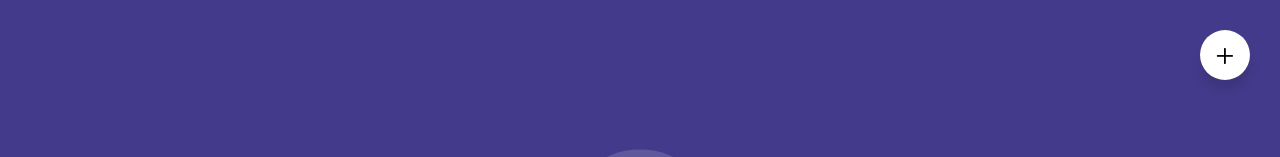
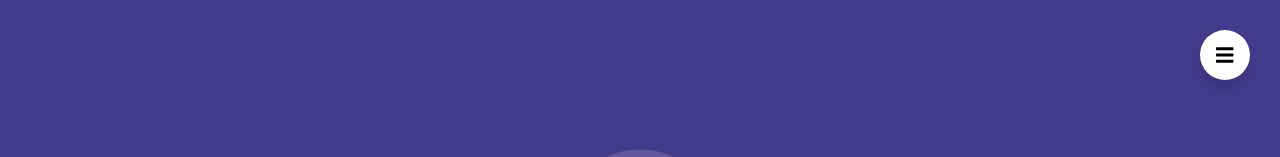
Before and after one commit to DheerajMahra/portfolio, a React (Create React App) app: page / in a window 1280 px wide. Shown: the top 157 px of the page. Built offline with nearby package versions, Linux system fonts and the light colour scheme; some icons are missing.

Commit message:
updated toggler icon

```diff
--- a/src/components/navigation/toggler/Toggler.css
+++ b/src/components/navigation/toggler/Toggler.css
@@ -24,7 +24,7 @@
 }
 
 .Navigation__checkbox:checked ~ .Navigation__toggler {
-    transform: rotate(135deg);
+    transform: rotate(180deg);
 }
 
 .Navigation__checkbox:checked ~ .Navigation__background {
@@ -36,3 +36,7 @@
     visibility: visible;
     width: 100%;
 }
+
+.Navigation__icon{
+    font-size: 2rem;
+}
--- a/src/components/navigation/toggler/Toggler.jsx
+++ b/src/components/navigation/toggler/Toggler.jsx
@@ -1,11 +1,15 @@
 import React from 'react'
 import './Toggler.css'
+import { FontAwesomeIcon } from '@fortawesome/react-fontawesome';
+import { faExternalLinkAlt, faGripLines, faBars } from '@fortawesome/free-solid-svg-icons'
 
 const Toggler = () => {
     return (
         <>
         <input className="Navigation__checkbox" type="checkbox" id="nav-toggler" />
-        <label className="Navigation__toggler" htmlFor="nav-toggler">+</label>
+        <label className="Navigation__toggler" htmlFor="nav-toggler">
+            <FontAwesomeIcon className="Navigation__icon" icon={faBars} />
+        </label>
         </>
     )
 }
--- a/src/index.css
+++ b/src/index.css
@@ -36,6 +36,7 @@
   margin: 0;
   padding: 0;
   box-sizing: inherit;
+  -webkit-tap-highlight-color: transparent;
 }
 
 html {
```
